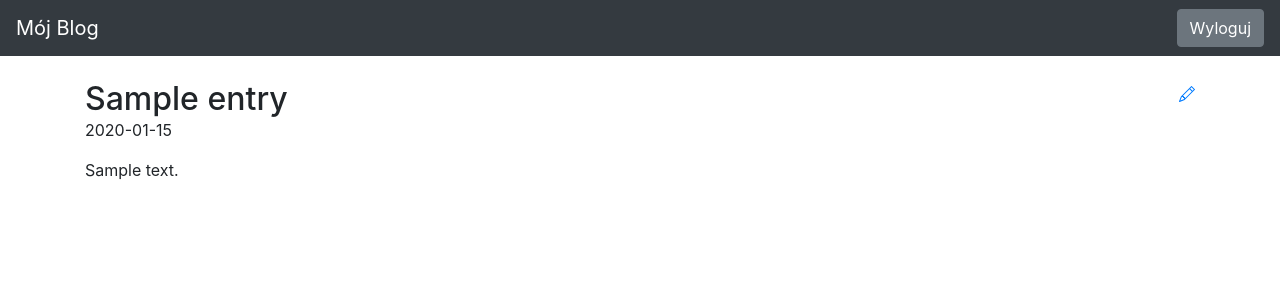
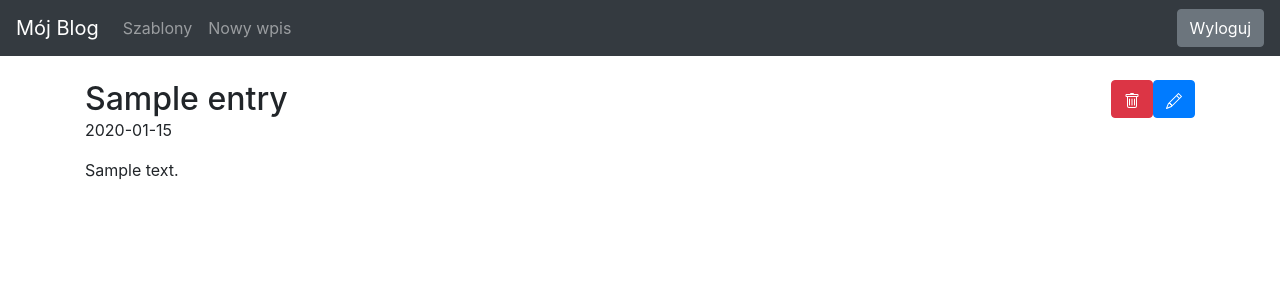
Before and after one commit to Michal-Majchrzak/blogapp, a Flask app: page / in a window 1280 px wide. Shown: the top 300 px of the page. Run offline with Flask 2, Linux system fonts and the light colour scheme; the visitor is signed in with stand-in values (Sample User, id 1); tables that the repository leaves empty hold one stand-in row (values such as "Sample post"); some libraries are stand-ins or nearby versions.

Commit message:
Add delete funtionality

```diff
--- a/blog/routes.py
+++ b/blog/routes.py
@@ -63,6 +63,21 @@ def list_drafts():
     return render_template('draft_list.html', all_drafts=all_drafts)
 
 
+@app.route('/delete/<int:entry_id>', methods=['POST'])
+@login_required
+def delete_entry(entry_id: int):
+    if request.method == 'POST':
+        entry = Entry.query.get(entry_id)
+        if entry:
+            db.session.delete(entry)
+            db.session.commit()
+            flash('Post został usunięty', 'success')
+            return redirect(url_for('index'))
+        else:
+            flash(f'Brak postu o numerze ID: {entry_id}')
+            return redirect(url_for('index'))
+
+
 def create_or_edit_entry(**kwargs):
     # GET
     entry_id = kwargs.pop('entry_id', None)
--- a/blog/templates/base.html
+++ b/blog/templates/base.html
@@ -38,14 +38,22 @@
         <span class="navbar-toggler-icon"></span>
     </button>
     <div class="collapse navbar-collapse" id="navbarsExampleDefault">
-        <ul class="navbar-nav mr-auto"></ul>
         {% if session.logged_in %}
+            <ul class="navbar-nav mr-auto">
+                <li class="nav-item">
+                    <a class="nav-link" href="{{ url_for('list_drafts') }}">Szablony</a>
+                </li>
+                <li class="nav-item">
+                    <a class="nav-link" href="{{ url_for('create_entry') }}">Nowy wpis</a>
+                </li>
+            </ul>
             <form class="form-inline my-2 my-lg-0" method="post" action="{{ url_for('logout') }}">
                 <button class="btn btn-secondary my-2 my-sm-0" type="submit">Wyloguj</button>
             </form>
-            {% else %}
-                <a href="{{ url_for('login') }}"><button class="btn btn-secondary my-2 my-sm-0" type="submit">Zaloguj</button></a>
-            {% endif %}
+        {% else %}
+            <ul class="navbar-nav mr-auto"></ul>
+            <a href="{{ url_for('login') }}"><button class="btn btn-secondary my-2 my-sm-0" type="submit">Zaloguj</button></a>
+        {% endif %}
     </div>
 </nav>
 <main role="main" class="container">
--- a/blog/templates/draft_list.html
+++ b/blog/templates/draft_list.html
@@ -19,7 +19,11 @@
                 </a>
             </td>
             <td>{{ draft.body|truncate(120) }}</td>
-            <td><button class="btn btn-danger">Usuń</button></td>
+            <td>
+                <form action="{{ url_for('delete_entry', entry_id=draft.id) }}" method="post">
+                    <button type="submit" class="btn btn-danger">Usuń</button>
+                </form>
+            </td>
         </tr>
       {% endfor %}
     </tbody>
--- a/blog/templates/homepage.html
+++ b/blog/templates/homepage.html
@@ -4,11 +4,21 @@
     <div>
         <h2 class="d-inline">{{ post.title }}</h2>
         {% if session.logged_in %}
-        <a href="{{ url_for('edit_entry', entry_id=post.id)}}" class="d-inline float-right">
-            <svg xmlns="http://www.w3.org/2000/svg" width="16" height="16" fill="currentColor" class="bi bi-pencil" viewBox="0 0 16 16">
-                <path d="M12.146.146a.5.5 0 0 1 .708 0l3 3a.5.5 0 0 1 0 .708l-10 10a.5.5 0 0 1-.168.11l-5 2a.5.5 0 0 1-.65-.65l2-5a.5.5 0 0 1 .11-.168l10-10zM11.207 2.5L13.5 4.793 14.793 3.5 12.5 1.207 11.207 2.5zm1.586 3L10.5 3.207 4 9.707V10h.5a.5.5 0 0 1 .5.5v.5h.5a.5.5 0 0 1 .5.5v.5h.293l6.5-6.5zm-9.761 5.175l-.106.106-1.528 3.821 3.821-1.528.106-.106A.5.5 0 0 1 5 12.5V12h-.5a.5.5 0 0 1-.5-.5V11h-.5a.5.5 0 0 1-.468-.325z"/>
-            </svg>
-        </a>
+        <form class="d-inline float-right" method="get" action="{{ url_for('edit_entry', entry_id=post.id)}}">
+            <button class='btn btn-primary' type="submit" title="Edytuj">
+                <svg xmlns="http://www.w3.org/2000/svg" width="16" height="16" fill="currentColor" class="bi bi-pencil" viewBox="0 0 16 16">
+                    <path d="M12.146.146a.5.5 0 0 1 .708 0l3 3a.5.5 0 0 1 0 .708l-10 10a.5.5 0 0 1-.168.11l-5 2a.5.5 0 0 1-.65-.65l2-5a.5.5 0 0 1 .11-.168l10-10zM11.207 2.5 13.5 4.793 14.793 3.5 12.5 1.207 11.207 2.5zm1.586 3L10.5 3.207 4 9.707V10h.5a.5.5 0 0 1 .5.5v.5h.5a.5.5 0 0 1 .5.5v.5h.293l6.5-6.5zm-9.761 5.175-.106.106-1.528 3.821 3.821-1.528.106-.106A.5.5 0 0 1 5 12.5V12h-.5a.5.5 0 0 1-.5-.5V11h-.5a.5.5 0 0 1-.468-.325z"/>
+                </svg>
+            </button>
+        </form>
+        <form class="d-inline float-right" method="post" action="{{ url_for('delete_entry', entry_id=post.id)}}">
+            <button class='btn btn-danger' type="submit" title="Usuń">
+                <svg xmlns="http://www.w3.org/2000/svg" width="16" height="16" fill="currentColor" class="bi bi-trash" viewBox="0 0 16 16">
+                    <path d="M5.5 5.5A.5.5 0 0 1 6 6v6a.5.5 0 0 1-1 0V6a.5.5 0 0 1 .5-.5zm2.5 0a.5.5 0 0 1 .5.5v6a.5.5 0 0 1-1 0V6a.5.5 0 0 1 .5-.5zm3 .5a.5.5 0 0 0-1 0v6a.5.5 0 0 0 1 0V6z"/>
+                    <path fill-rule="evenodd" d="M14.5 3a1 1 0 0 1-1 1H13v9a2 2 0 0 1-2 2H5a2 2 0 0 1-2-2V4h-.5a1 1 0 0 1-1-1V2a1 1 0 0 1 1-1H6a1 1 0 0 1 1-1h2a1 1 0 0 1 1 1h3.5a1 1 0 0 1 1 1v1zM4.118 4 4 4.059V13a1 1 0 0 0 1 1h6a1 1 0 0 0 1-1V4.059L11.882 4H4.118zM2.5 3V2h11v1h-11z"/>
+                </svg>
+            </button>
+        </form>
         {% endif %}
         <p>{{ post.pub_date.strftime('%Y-%m-%d') }}</p>
         <p>
```
